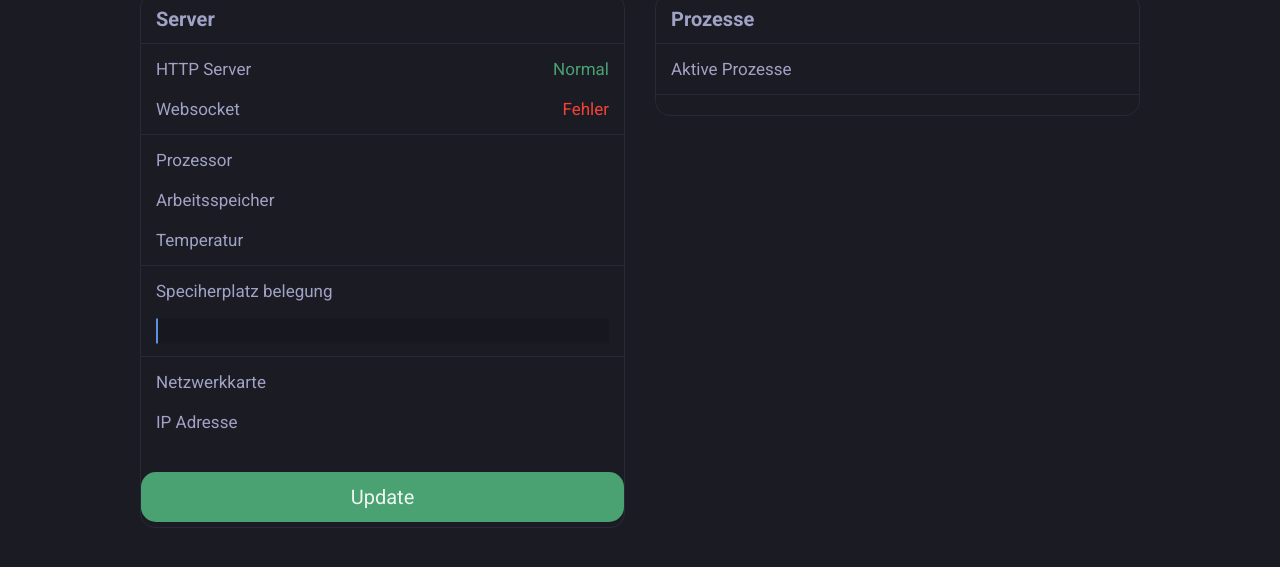
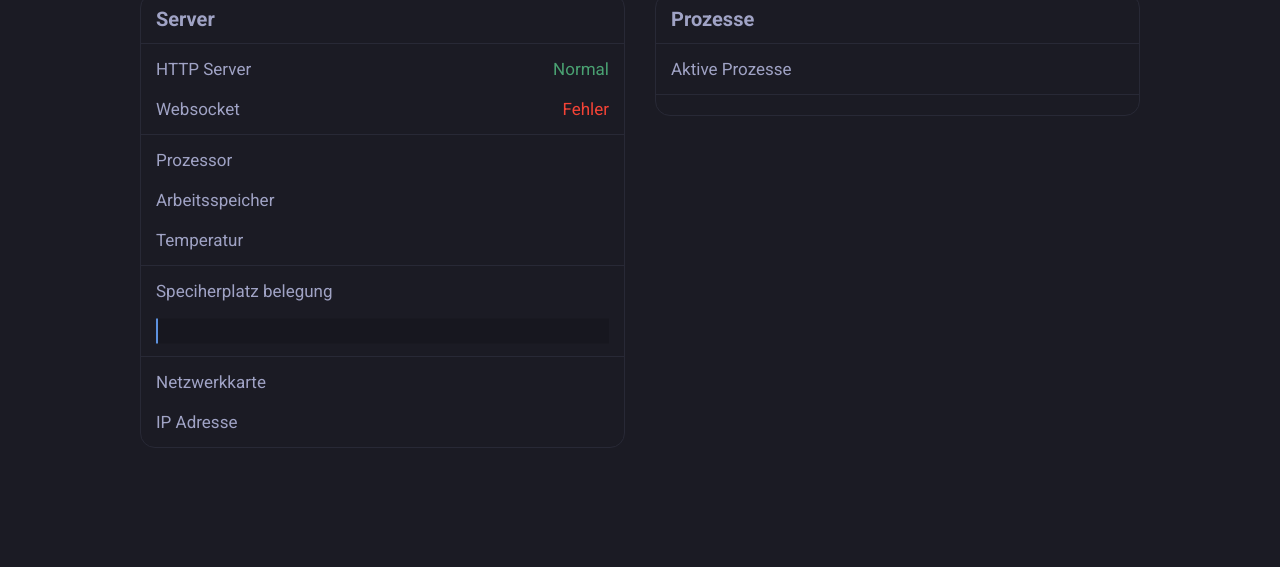
Before and after one commit to EducationManMaster/Lernfeld-08, a plain HTML site: page index.html in a window 1280 px wide. Shown: the part 157-724 px from the top of the page. Drawn offline with Linux system fonts and the light colour scheme.

Commit message:
Add files via upload

```diff
--- a/index.html
+++ b/index.html
@@ -89,8 +89,6 @@
         <div class="half_status_stat half_status_stat_good" id="ip"></div>
       </div>
 
-      <div class="newstuff">Update</div>
-
     </div>
 
     <div class="main_half">
@@ -110,7 +108,6 @@
 
     </div>
 
-
   </div>
 
 </body>
```
